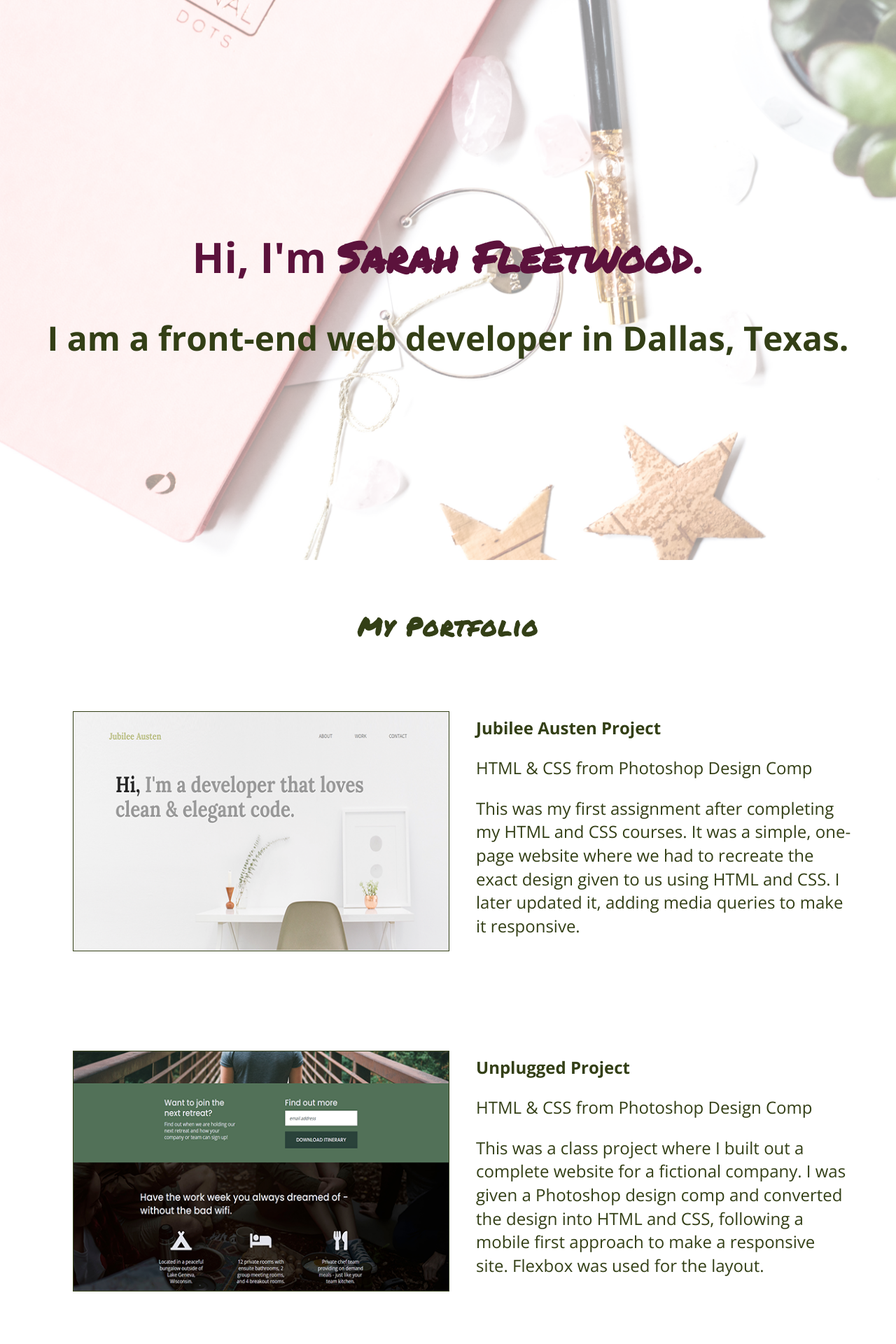
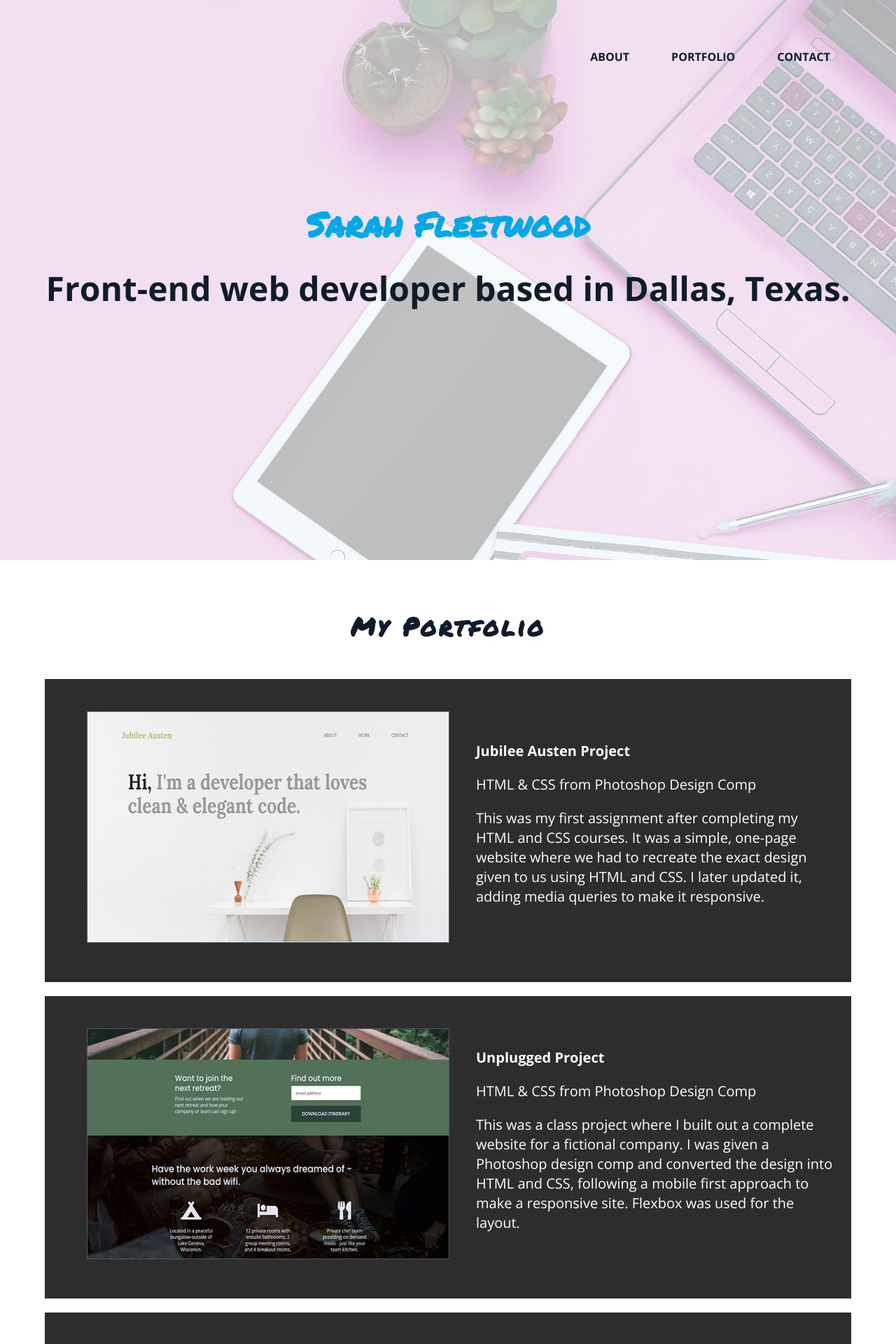
Before and after one commit to sarah-bfleet/my-portfolio-website, a PHP site: page / in a window 1280 px wide. Shown: the top 1920 px of the page at 70% size. Run offline with PHP 8.4, Linux system fonts and the light colour scheme; some libraries are stand-ins or nearby versions.

Commit message:
Changed fonts, colors, bg image

```diff
--- a/css/main.css
+++ b/css/main.css
@@ -1,3 +1,8 @@
+@import url('https://fonts.googleapis.com/css2?family=Poppins:wght@400;500;600;700&display=swap');
+
+@import url('https://fonts.googleapis.com/css2?family=Tangerine:wght@700&display=swap');
+
+
 /*! HTML5 Boilerplate v8.0.0 | MIT License | https://html5boilerplate.com/ */
 
 /* main.css 2.1.0 | MIT License | https://github.com/h5bp/main.css#readme */
@@ -100,7 +105,7 @@ body {
       margin: 0 auto;
       text-align: center;
       font-family: 'Open Sans', sans-serif;
-      color: #333f16;
+      color: #101c2a;
   }
 
 ul,
@@ -114,23 +119,32 @@ a {
     text-decoration: none;
   }
 
+h1 {
+   font-size: 2.25rem;
+  }
+
 h2 {
+  font-size: 2rem;
+}
 
+
+h3 {
+  font-family: 'Permanent Marker', cursive;
+  font-size: 1.625rem;
+  letter-spacing: 0.1em;
+}
+
+h4 {
+  font-size: 1.25rem;
 }
 
 h3,
 h4 {
    margin: 0;
-  font-size: 1.625rem;
-  }
-
-h3 {
-  font-family: 'Permanent Marker', cursive;
-  letter-spacing: 2px;
   }
 
 p {
-     font-size: 1.25rem;
+   font-size: 1.125rem;
   }
 
 img {
@@ -140,7 +154,7 @@ img {
   }
 
 figure img {
-  border: .7px solid #333f16;
+   border: .7px solid #4e5a65;
 }
 
 .wrapper {
@@ -152,13 +166,13 @@ figure img {
 
 
   /* HERO AREA */
-
   .hero {
     position: relative;
-  display: flex;
+    /*display: flex;
     justify-content: center;
-  align-items: center;
+    align-items: center;*/
     height: 100vh;
+    width: 100%;
   }
 
   .hero::before {
@@ -168,64 +182,131 @@ figure img {
     right: 0px;
     bottom: 0px;
     left: 0px;
-  background: url("../img/mobile-h.jpg") no-repeat;
+    background: url("../img/pexels-adrienne.jpg") no-repeat;
     background-size: cover;
     background-position: top center;
-  opacity: 0.7;
+    opacity: 0.3;
+    height: 100%;
   }
 
 
-header h1 {
+
+  h1 span {
+    font-family: 'Permanent Marker', cursive;
+    color: #00A8E8;
     position: relative;
-  margin: 0;
-  font-size: 2.25rem;
-  color: #5c123c;
-  font-weight: bolder;
+    font-weight: bold;
   }
 
-  header span {
-    font-family: 'Permanent Marker', cursive;
+  .hero-statement {
+    position: relative;
+    padding-top: 120px;
   }
 
-header h2 {
+  .hero-statement h2 {
+    margin: 10px;
     position: relative;
-    font-size: 1.95rem;
   }
+
+
+
+  nav {
+    font-weight: bold;
+    position: relative;
+  }
+
+  nav a {
+    color: #101c2a;
+  }
+
+  nav a:hover {
+    color: #00A8E8;
+    font-weight: bold;
+  }
+
+  nav ul{
+    display: flex;
+    justify-content: center;
+  }
+
+  nav ul li {
+    text-transform: uppercase;
+    margin: 0 15px;
+  }
+
 
   /* WORK */
 
+  .work {
+    color: white;
+  }
+
+  .work h3 {
+    color: #101c2a;
+  }
 
   .project {
-    padding: 20px 0;
+    padding: 20px 10px;
+    margin: 20px 0;
+    background-color: #2d2d2d;
+    /*background-color: #f9f9f9;*/
+    padding: 20px;
   }
+
+  .work h3 {
+   margin-bottom: 50px;
+  }
+
 
   /* ABOUT */
 
 .about {
-  background: #fff6f5;
+  background-color: #ede1eb;
+  background-color: #faf2f9;
+  padding: 50px 0;
+}
+
+.about .wrapper {
+  padding: 0;
 }
 
 .about img {
-  border: 3px solid #fff;
+  border: 2px solid white;
   border-radius: 50%;
-  width: 350px;
+  width: 400px;
+  /*transform: rotate(7deg);*/
 }
 
-.about span {
-  font-size: 1.25rem;
+
+svg {
+  display: block;
+}
+
+.curved-upper {
+  background-color: white;
 }
 
 /* FOOTER */
 
 footer {
-  background: #ffeceb;
+  padding: 50px 0 10px;
 }
+
 footer h3 {
-  margin-bottom: 50px;
+  margin-bottom: 20px;
+}
+
+footer h3::after {
+  content: "";
+  display: block;
+  border-bottom: 2px solid white;
+  width: 17%;
+  margin: 0 auto;
+  padding-top: 10px;
+  border-radius: 0 0 50% 50%;
 }
 
 footer h4 {
-  font-size: 1.25rem;
   margin-bottom: 15px;
 }
 
@@ -239,6 +320,7 @@ footer span {
 
 footer .wrapper {
   padding-bottom: 5px;
+  padding-top: 0;
 }
 
 footer ul li {
@@ -251,7 +333,11 @@ footer i {
   width: 40px;
   height: 40px;
   padding: 5px;
-  color: #5c123c;
+  color: rgb(212, 104, 185);
+}
+
+footer i:hover, .hire a:hover {
+  color: #00a8e8;
 }
 
 .hire,
@@ -260,11 +346,167 @@ footer i {
 }
 
 .hire a {
-  font-size: 1.25rem;
-  color: #333f16
+  font-size: 1.125rem;
+  font-weight: bold;
+  color: rgb(212, 104, 185);
 }
 
 
+.hire p {
+  color: #faf2f9;
+  font-weight: bold;
+  color: rgb(212, 104, 185);
+}
+
+
+
+/* ==========================================================================
+     Contact Page
+     ========================================================================== */
+
+
+.contact {
+  display: flex;
+  flex-direction: column;
+}
+
+.contact-section{
+  width: 100%;
+  display: flex;
+  justify-content: center;
+  align-items: center;
+}
+
+.contact-info{
+  color: #fff;
+  max-width: 500px;
+  line-height: 65px;
+  padding-left: 50px;
+  font-size: 18px;
+}
+
+.contact-info i{
+  margin-right: 20px;
+  font-size: 25px;
+}
+
+.contact-form{
+  max-width: 700px;
+  margin-right: 50px;
+}
+
+.contact-info, .contact-form{
+  flex: 1;
+}
+
+.contact-form h2{
+  color: #fff;
+  text-align: center;
+  font-size: 35px;
+  text-transform: uppercase;
+  margin-bottom: 30px;
+}
+
+.contact-form .text-box{
+  background: #000;
+  color: #fff;
+  border: none;
+  width: calc(50% - 10px);
+  height: 50px;
+  padding: 12px;
+  font-size: 15px;
+  border-radius: 5px;
+  box-shadow: 0 1px 1px rgba(0, 0, 0, 0.1);
+  margin-bottom: 20px;
+  opacity: 0.9;
+}
+
+.contact-form .text-box:first-child{
+  margin-right: 15px;
+}
+
+.contact-form textarea{
+  background: #000;
+  color: #fff;
+  border: none;
+  width: 100%;
+  padding: 12px;
+  font-size: 15px;
+  min-height: 200px;
+  max-height: 400px;
+  resize: vertical;
+  border-radius: 5px;
+  box-shadow: 0 1px 1px rgba(0, 0, 0, 0.1);
+  margin-bottom: 20px;
+  opacity: 0.9;
+}
+
+.contact-form .send-btn{
+  float: right;
+  background: #2E94E3;
+  color: #fff;
+  border: none;
+  width: 120px;
+  height: 40px;
+  font-size: 15px;
+  font-weight: 600;
+  text-transform: uppercase;
+  letter-spacing: 2px;
+  border-radius: 5px;
+  cursor: pointer;
+  transition: 0.3s;
+  transition-property: background;
+}
+
+.contact-form .send-btn:hover{
+  background: #0582E3;
+}
+
+/**@media screen and (max-width: 950px){
+  .contact-section{
+    flex-direction: column;
+  }
+
+  .contact-info, .contact-form{
+    margin: 30px 50px;
+  }
+
+  .contact-form h2{
+    font-size: 30px;
+  }
+
+  .contact-form .text-box{
+    width: 100%;
+  }
+}*//
+
+/*css for alert messages*/
+
+.alert-success{
+  z-index: 1;
+  background: #D4EDDA;
+  font-size: 18px;
+  padding: 20px 40px;
+  min-width: 420px;
+  position: fixed;
+  right: 0;
+  top: 10px;
+  border-left: 8px solid #3AD66E;
+  border-radius: 4px;
+}
+
+.alert-error{
+  z-index: 1;
+  background: #FFF3CD;
+  font-size: 18px;
+  padding: 20px 40px;
+  min-width: 420px;
+  position: fixed;
+  right: 0;
+  top: 10px;
+  border-left: 8px solid #FFA502;
+  border-radius: 4px;
+}
 
 
 
@@ -364,19 +606,13 @@ footer i {
 }
 
 header {
-
   padding-top: 0;
 }
 
-/* .hero {
-  background: url("../img/mobile-hero.jpg") no-repeat;
-  background-size: cover;
-  min-height: 800px;
-  opacity: 1;
-} */
 
 header h1 {
   font-size: 3rem;
+  margin: 0;
 }
 
 header h2 {
@@ -384,7 +620,7 @@ header h2 {
 }
 
 .project {
-  padding-top: 80px;
+  padding: 30px 20px;
 }
 
 .project-1 {
@@ -401,6 +637,8 @@ figure {
 
    /* ABOUT */
 
+
+
 .about .content-wrapper {
  display: flex;
 
@@ -409,6 +647,7 @@ figure {
 .about h3 {
   margin-bottom: 50px;
 }
+
 
 .about p {
   margin-top: 0;
@@ -423,6 +662,7 @@ figure {
   width: 50%;
   text-align: left;
   margin-left: 15px;
+
 }
 
 .contact {
@@ -455,42 +695,54 @@ h3 {
   font-size: 2.25rem;
 }
 
-h4, p, .about span {
-  font-size: 1.5rem;
+h4, p {
+  font-size: 1.25rem;
 }
+
 
 header {
   padding-top: 0px;
-  margin-top: 80px;
-}
-
-.hero {
-  position: relative;
-  display: flex;
-  justify-content: center;
-  align-items: center;
-  height: 100vh;
+ /* margin-top: 80px;*/
 }
 
 .hero::before {
-  content: '';
-  position: absolute;
-  top: 0px;
-  right: 0px;
-  bottom: 0px;
-  left: 0px;
-  background: url("../img/pexels-happiness.jpg") no-repeat;
-  background-size: cover;
-  background-position: top center;
-  opacity: 0.5;
+  height: 100%;
+  background-attachment: fixed;
 }
 
-header h1 {
-    font-size: 3.75rem;
+body, html {
+  height: 100%;
+
 }
 
-header h2 {
+h1 span {
+  margin: 0;
   font-size: 3rem;
+  font-weight: bolder;
+  }
+
+.hero-statement {
+  padding-top: 100px;
+}
+
+header span {
+    font-family: 'Permanent Marker', cursive;
+    font-size: 3.5rem;
+  }
+
+.hero-statement h2 {
+  font-size: 3rem;
+  font-weight: bold;
+  }
+
+nav ul{
+    display: flex;
+    justify-content: flex-end;
+  }
+
+nav ul li {
+  margin: 0 10px;
+  padding: 0 20px;
 }
 
 .project {
@@ -507,6 +759,19 @@ header h2 {
 .project-description {
   width: 50%;
   text-align: left;
+}
+
+.contact {
+  display: flex;
+  flex-direction: row;
+}
+
+footer h4 {
+  font-size: 1.5rem;
+}
+
+.hire a {
+  font-size: 1.25rem;
 }
 
 .copyright .span {
--- a/index.html
+++ b/index.html
@@ -24,21 +24,35 @@
 
   <!-- Google Fonts -->
   <link href="https://fonts.googleapis.com/css2?family=Open+Sans:wght@400;700&family=Permanent+Marker&display=swap" rel="stylesheet">
+  <link rel="preconnect" href="https://fonts.gstatic.com">
+<link href="https://fonts.googleapis.com/css2?family=Alex+Brush&display=swap" rel="stylesheet">
 
 </head>
 
 <body>
-    <div class="hero">
-        <div class="wrapper">
-            <header>
-                <h1>Hi, I'm <span>Sarah Fleetwood</span>.</h1>
-                <h2>I am a front-end web developer in Dallas, Texas.</h2>
+   <div class="hero">
+        <header>
+
+             <div class="navbar wrapper">
+                 <nav>
+                    <ul>
+                      <li><a href="#about">About</a></li>
+                      <li><a href="#portfolio">Portfolio</a></li>
+                      <li><a href="#contact">Contact</a></li>
+                    </ul>
+                  </nav>
+                </div>
             </header>
+             <div class="hero-statement">
+                  <h1><span>Sarah Fleetwood</span></h1>
+                   <h2>Front-end web developer based in Dallas, Texas.</h2>
+             </div>
+
         </div>
-    </div>
+
 
     <main>
-        <section class="work">
+        <section class="work" id="portfolio">
            <div class="wrapper">
                 <h3>My Portfolio</h3>
 
@@ -89,33 +103,45 @@
            </div>
         </section>
 
-        <section class="about">
+        <section class="about" id="about">
+         <!--<div class="curved-upper">
+            <svg xmlns="http://www.w3.org/2000/svg" viewBox="0 0 1440 185">
+              <path fill="#f0dcef" fill-opacity="1" d="M0,96L60,112C120,128,240,160,360,149.3C480,139,600,85,720,80C840,75,960,117,1080,144C1200,171,1320,181,1380,186.7L1440,192L1440,320L1380,320C1320,320,1200,320,1080,320C960,320,840,320,720,320C600,320,480,320,360,320C240,320,120,320,60,320L0,320Z"></path>
+            </svg>
+          </div>-->
           <div class="wrapper">
+
                <h3>About Me</h3>
             <div class="content-wrapper">
                 <figure>
                       <img src="img/sbf.png" alt="self-portrait">
                 </figure>
-                <div class="about-text">
-                  <p>During my online quest for my dream career, I came across some articles about web development and knew I had to learn more. I signed up for online classes and started my journey, and after taking a couple classes I knew this is what I wanted to do. Building websites is challenging but also fun, and it feels good to help make something. I finally feel that excitement in my work that was always missing in the past.
-                  </p>
 
-                  <span>When I’m not working on my coding skills, I’m spending time with my husband and dog and dreaming of the mountains (I prefer snow over sun!).
-                  </span>
+                  <div class="about-text">
+                    <p>During my online quest for my dream career, I came across some articles about web development and knew I had to learn more. I signed up for online classes and started my journey, and after taking a couple classes I knew this is what I wanted to do. Building websites is challenging but also fun, and it feels good to help make something. I finally feel that excitement in my work that was always missing in the past.
+                    </p>
+
+                    <p>When I’m not working on my coding skills, I’m spending time with my husband and dog and dreaming of the mountains (I prefer snow over sun!).
+                    </p>
+
                 </div>
+
             </div>
           </div>
+         <!--<svg xmlns="http://www.w3.org/2000/svg" viewBox="0 0 1440 185">
+            <path fill="#fff" fill-opacity="1" d="M0,96L60,112C120,128,240,160,360,149.3C480,139,600,85,720,80C840,75,960,117,1080,144C1200,171,1320,181,1380,186.7L1440,192L1440,320L1380,320C1320,320,1200,320,1080,320C960,320,840,320,720,320C600,320,480,320,360,320C240,320,120,320,60,320L0,320Z"></path>
+          </svg>-->
         </section>
       </main>
 
         <footer>
-            <div class="wrapper">
+            <div class="wrapper" id="contact">
                 <h3>Let's Connect</h3>
                 <div class="contact">
                 <div class="hire">
                     <h4>Contact me</h4>
                     <p>936-443-1713</p>
-                    <a href=mailto:sarahfleetwood12@gmail.com>sarahfleetwood12@gmail.com</a>
+                    <a href=mailto:sarahfleetwood@sarahlovestocode.com>sarahfleetwood@sarahlovestocode.com</a>
                 </div>
                 <div class="follow">
                    <h4>Social</h4>
@@ -125,10 +151,7 @@
                      <li><a href="https://www.linkedin.com/in/sarah-fleetwood-8073b3b3/" target="_blank"><i class="fab fa-linkedin"></i></a></li>
                    </ul>
                 </div>
-                <!--<div class="meet">
-                    <h4>Meet me</h4>
-                    <p>Dallas, TX <br>Let's go to meetups together!</p>
-                </div>-->
+
                 </div>
                 <div class="copyright">
                     <span>Copyright 2020 | Sarah Fleetwood</span>
```
Also changed, not shown: contact-form/contactform.php (added, +15 -0 lines), contact-form/index.php (added, +23 -0 lines), contact-form/style.css (added, +18 -0 lines), img/pexels-adrienne.jpg (added), img/unsplash-hero-img.jpg (added), img/victoria-unsplash.jpg (added). Lines whose indentation alone changed are shown as unchanged.
